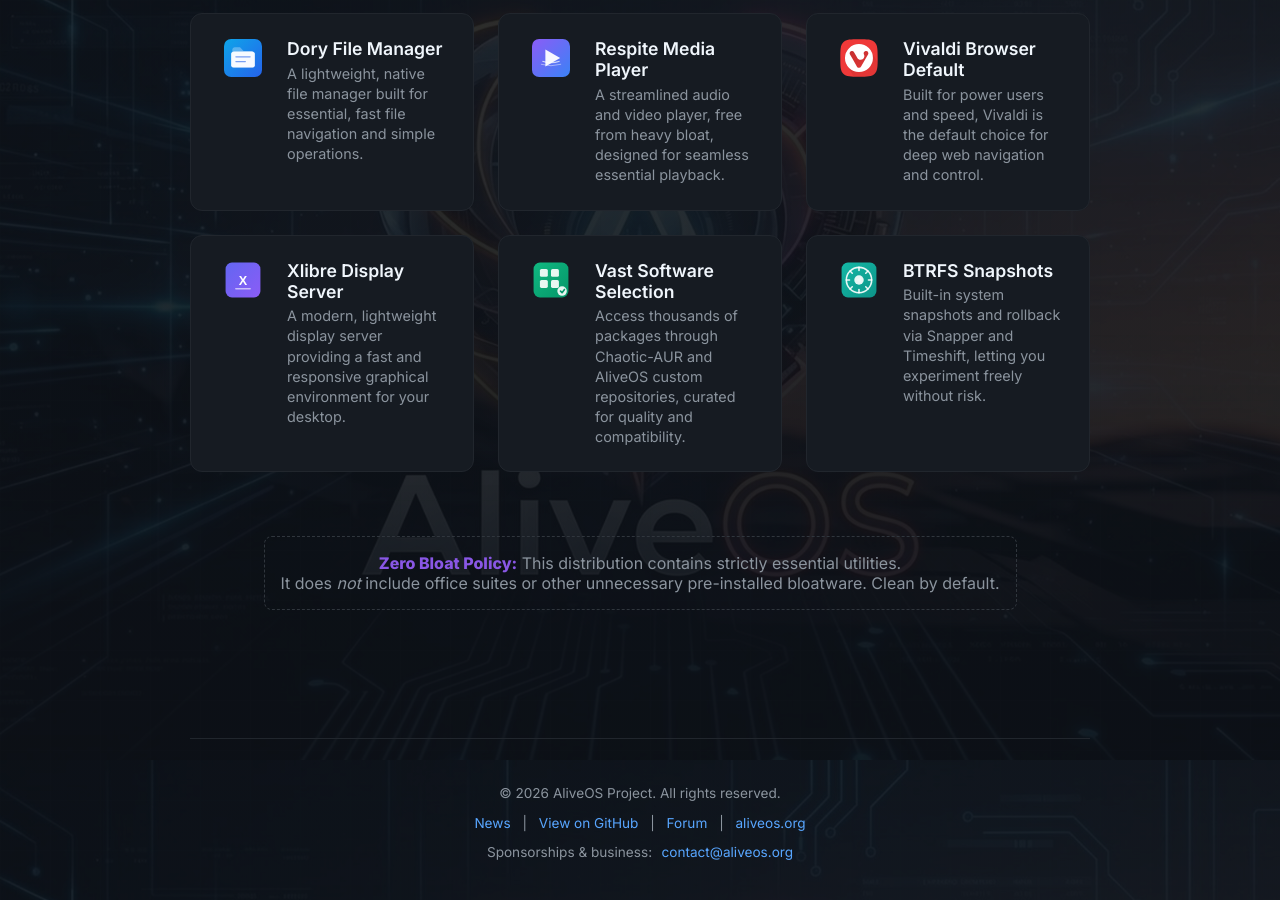
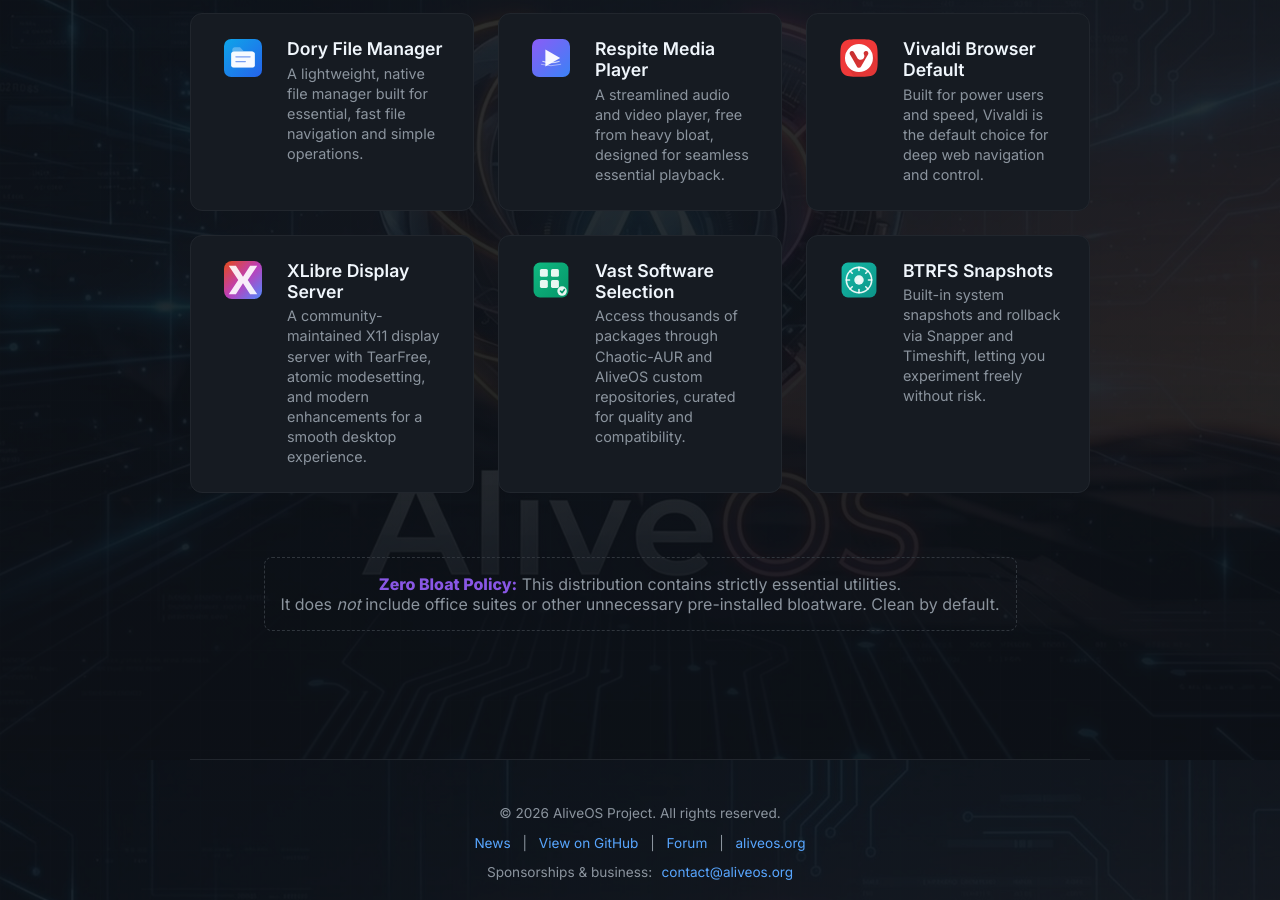
Before and after one commit to Twilight0/aliveos.github.io, a Jekyll site: the page built from index.html, in a window 1280 px wide and 900 px high, scrolled down 1040 px. Built offline with Jekyll 4.4.1, drawn with Linux system fonts in a browser that asks for light colours.

Commit message:
Update XLibre icon with official branding and improve description

```diff
--- a/index.html
+++ b/index.html
@@ -65,8 +65,8 @@
         <div class="feature-card">
             <span class="feature-icon"><img src="/assets/icons/xlibre.svg" alt="Xlibre Display Server" loading="lazy"></span>
             <div class="feature-details">
-                <div class="feature-title">Xlibre Display Server</div>
-                <div class="feature-desc">A modern, lightweight display server providing a fast and responsive graphical environment for your desktop.</div>
+                <div class="feature-title">XLibre Display Server</div>
+                <div class="feature-desc">A community-maintained X11 display server with TearFree, atomic modesetting, and modern enhancements for a smooth desktop experience.</div>
             </div>
         </div>
 
```
Also changed, not shown: assets/icons/xlibre.svg.
